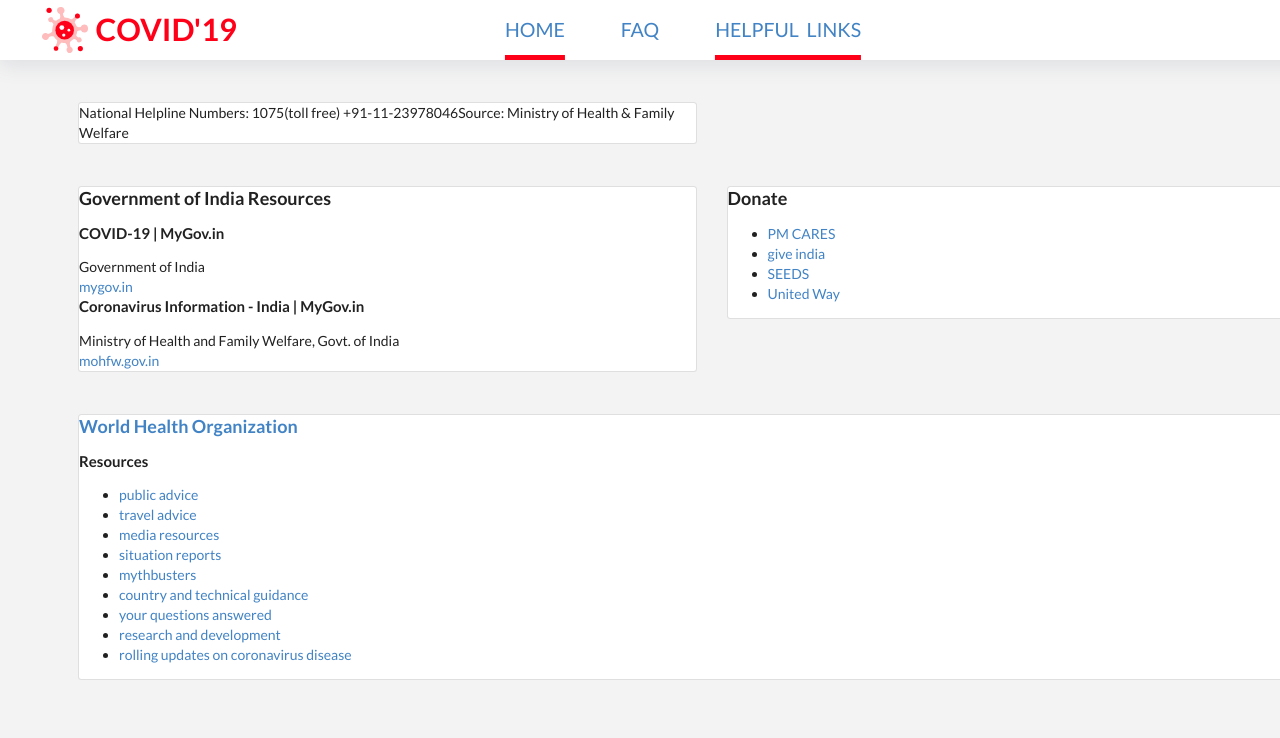
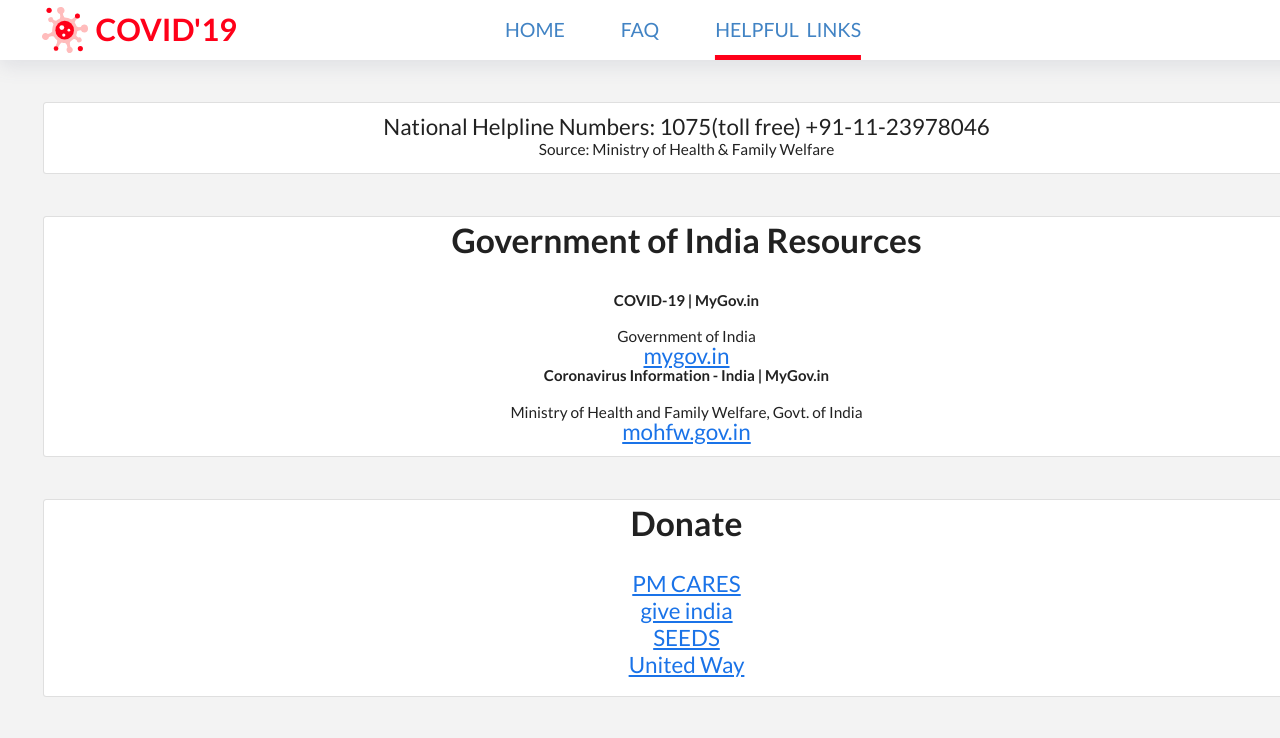
Before and after one commit to shivank4132/COVID, an Angular app in the folder COVID19-Tracker/: page /help-link in a window 1280 px wide. Shown: the top 738 px of the page. Built offline with nearby package versions, Linux system fonts and the light colour scheme; what angular-google-charts would draw is missing.

Commit message:
News api,help-links,auto-refresh done

```diff
--- a/COVID19-Tracker/src/app/app-routing.module.ts
+++ b/COVID19-Tracker/src/app/app-routing.module.ts
@@ -7,7 +7,10 @@ import { HelpLinkComponent } from './components/help-link/help-link.component';
 
 const routes: Routes = [
   {
-    path : '', component : HomeComponent
+    path : '',redirectTo : '/home', pathMatch : 'full'
+  },
+  {
+    path : 'home', component : HomeComponent
   },
   {
     path : 'faqs', component : FaqsComponent
--- a/COVID19-Tracker/src/app/components/faqs/faqs.component.html
+++ b/COVID19-Tracker/src/app/components/faqs/faqs.component.html
@@ -1,5 +1,5 @@
 <div class=" px-4 py-5">
-    <div class="col-md-12">
+    <div  class="col-md-12">
         <div class="card ml-3" *ngFor="let item of data; let i = index;">
             <h3 class="header" [ngClass]="{'close activeTab': currentTab === i, 'open': currentTab !== i}"
                 (click)="changeCurrentTab(i)">
--- a/COVID19-Tracker/src/app/components/help-link/help-link.component.css
+++ b/COVID19-Tracker/src/app/components/help-link/help-link.component.css
@@ -0,0 +1,42 @@
+a {
+    text-decoration: underline;
+    color: #1A73E8;
+    font-size: 1.6rem;
+}
+
+ul {
+    list-style: none;
+    padding-left: 0;
+    margin: 0;
+    width: 100%;
+}
+
+.header {
+    font-size: 2.4rem;
+    margin-bottom: 2rem;
+    line-height: 32px;
+    text-align: center;
+}
+
+.content {
+    margin-top: 0.5rem;
+    margin-bottom: 1rem;
+    font-size: 1.6rem;
+    font-weight: 500;
+    text-align: center;
+}
+
+.info {
+    font-size: 1.1rem;
+    font-weight: 500;
+    width: 100%;
+    display: inline-block;
+}
+
+
+@media (max-width: 768px) {
+    .contact {
+        margin-right: 0 ;
+        padding-right: 0;
+    }
+}
--- a/COVID19-Tracker/src/app/components/help-link/help-link.component.html
+++ b/COVID19-Tracker/src/app/components/help-link/help-link.component.html
@@ -1,22 +1,22 @@
-<div class="row px-4 py-5 ml-5">
-    <div class="col-md-6 mb-5 mr-5">
+<div class="px-4 py-5 ml-2">
+    <div class="col-md-6 col-sm-12 col-lg-12 mb-5 mr-5">
         <div class="card">
-            <div>
+            <div class="content m-3">
                 National Helpline Numbers: <a>1075</a>(toll free) <a>+91-11-23978046</a>
-                <span>Source: Ministry of Health &amp; Family Welfare</span>
+                <span class="info">Source: Ministry of Health &amp; Family Welfare</span>
             </div>
         </div>
     </div>
-    <div class="col-md-6 mb-5">
+    <div class="col-md-6 col-lg-12 col-sm-12 mb-5">
         <div class="card">
-            <h3>
+            <h3 class="header mt-2">
                 Government of India Resources
             </h3>
-            <div >
+            <div class="content">
                 <div>
                     <div>
                         <h4>COVID-19 | MyGov.in</h4>
-                        <span>Government of India</span>
+                        <span class="info">Government of India</span>
                     </div>
                     <a href="https://www.mygov.in/covid-19/?cbps=1">
                          mygov.in
@@ -25,7 +25,7 @@
                 <div >
                     <div>
                         <h4>Coronavirus Information - India | MyGov.in</h4>
-                        <span>Ministry of Health and Family Welfare, Govt. of India</span>
+                        <span class="info">Ministry of Health and Family Welfare, Govt. of India</span>
                     </div>
                     <a href="https://www.mohfw.gov.in/">
                          mohfw.gov.in
@@ -34,25 +34,25 @@
             </div>
         </div>
     </div>
-    <div class="col-md-6 mb-5">
+    <div class="col-md-6 col-lg-12 col-sm-12 mb-5">
         <div class="card">
-            <h3>
+            <h3 class="header mt-2">
                  Donate
             </h3>
-            <div>
-                <ul >
-                    <li>
+            <div class="content">
+                <ul class="mb-2">
+                    <li class="mb-2">
                         <a href="https://www.pmindia.gov.in/en/?query#">PM
                             CARES</a>
                     </li>
-                    <li>
+                    <li class="mb-2">
                         <a  href="https://indiafightscorona.giveindia.org/support-families/">give
                             india</a>
                     </li>
-                    <li>
+                    <li class="mb-2">
                         <a  href="http://www.seedsindia.org/covid19/">SEEDS</a>
                     </li>
-                    <li>
+                    <li class="mb-2">
                         <a href="https://www.unitedwaymumbai.org/fight-covid">United Way</a>
                     </li>
 
@@ -60,48 +60,48 @@
             </div>
         </div>
     </div>
-    <div class="col-md-12">
+    <div class="col-md-12 col-lg-12 col-sm-12">
         <div class="card">
-            <h3>
+            <h3 class="header">
                 <a href="https://www.who.int/emergencies/diseases/novel-coronavirus-2019">
                      World Health Organization
                 </a>
             </h3>
-            <div >
+            <div class="content">
                 <h4>Resources</h4>
                 <ul >
-                    <li>
+                    <li class="mb-2">
                         <a href="https://www.who.int/emergencies/diseases/novel-coronavirus-2019">public
                             advice</a>
                     </li>
-                    <li>
+                    <li class="mb-2">
                         <a href="https://www.who.int/emergencies/diseases/novel-coronavirus-2019/travel-advice">travel
                             advice</a>
                     </li>
-                    <li>
+                    <li class="mb-2">
                         <a href="https://www.who.int/emergencies/diseases/novel-coronavirus-2019/media-resources/press-briefings">media
                             resources</a>
                     </li>
-                    <li>
+                    <li class="mb-2">
                         <a href="https://www.who.int/emergencies/diseases/novel-coronavirus-2019/situation-reports/">situation
                             reports</a>
                     </li>
-                    <li>
+                    <li class="mb-2">
                         <a href="https://www.who.int/emergencies/diseases/novel-coronavirus-2019/advice-for-public/myth-busters">mythbusters</a>
                     </li>
-                    <li>
+                    <li class="mb-2">
                         <a href="https://www.who.int/emergencies/diseases/novel-coronavirus-2019/technical-guidance">country
                             and technical guidance</a>
                     </li>
-                    <li>
+                    <li class="mb-2">
                         <a href="https://www.who.int/news-room/q-a-detail/q-a-coronaviruses">your
                             questions answered</a>
                     </li>
-                    <li>
+                    <li class="mb-2">
                         <a href="https://www.who.int/emergencies/diseases/novel-coronavirus-2019/media-resources/press-briefings">research
                             and development</a>
                     </li>
-                    <li>
+                    <li class="mb-2">
                         <a href="https://www.who.int/emergencies/diseases/novel-coronavirus-2019/events-as-they-happen">rolling
                             updates on coronavirus disease</a>
                     </li>
--- a/COVID19-Tracker/src/app/components/home/home.component.ts
+++ b/COVID19-Tracker/src/app/components/home/home.component.ts
@@ -3,6 +3,7 @@ import { DataService } from '../../services/data.service';
 import { GlobalDataSummary } from '../../models/global-data';
 import { NewsData } from '../../models/global-data';
 import { Observable } from 'rxjs';
+import { Location } from '@angular/common';
 
 
 @Component({
@@ -25,12 +26,13 @@ export class HomeComponent implements OnInit {
 
   pie = 'PieChart'
   geo = 'GeoChart'
-  line = 'LineChart'
-  constructor(private dataService: DataService) { }
+ // line = 'LineChart'
+  constructor(private dataService: DataService, private location: Location) { }
 
 
 
   ngOnInit(): void {
+
 
     this.dataService.getData()
       .subscribe(
@@ -58,6 +60,9 @@ export class HomeComponent implements OnInit {
 
   }
 
+  load(){
+    location.reload();
+  }
 
 
   updateChart(input: HTMLInputElement) {
--- a/COVID19-Tracker/src/app/components/home/news/news.component.html
+++ b/COVID19-Tracker/src/app/components/home/news/news.component.html
@@ -1,5 +1,5 @@
 
-<div class="container">
+<div *ngIf="news" class="container">
     <div class="row px-4 py-4">
         <div class="col-12 col-sm-12 col-md-12 col-lg-12 mb-4">
             <div class="row card">
--- a/COVID19-Tracker/src/app/components/navbar/navbar.component.html
+++ b/COVID19-Tracker/src/app/components/navbar/navbar.component.html
@@ -1,19 +1,19 @@
 
   <meta name="viewport" content="width=device-width, initial-scale=1.0">
   <header class="ml-0">
-    <a class="logo" routerLink="'/'">
+    <a class="logo" routerLink="/home">
       <img src="../assets/images/virus.svg" alt="Virus">
       <span>covid'19</span>
     </a>
     <nav>
       <ul>
-        <li routerLinkActive="active"  class="navlink">
-          <a routerLink="/">Home</a>
+        <li routerLinkActive="active" class="navlink">
+          <a routerLink="/home">Home</a>
         </li>
-        <li routerLinkActive="active"  class="navlink">
+        <li routerLinkActive="active" class="navlink">
           <a routerLink="/faqs">faq</a>
         </li>
-        <li routerLinkActive="active"  class="navlink">
+        <li routerLinkActive="active" class="navlink">
           <a routerLink="/help-link">helpful &nbsp;links</a>
         </li>
       </ul>
--- a/COVID19-Tracker/src/app/services/data.service.ts
+++ b/COVID19-Tracker/src/app/services/data.service.ts
@@ -9,8 +9,8 @@ import { NewsData } from '../models/global-data'
 })
 export class DataService {
 
-  private dataUrl="https://raw.githubusercontent.com/CSSEGISandData/COVID-19/master/csse_covid_19_data/csse_covid_19_daily_reports/04-19-2020.csv";
-  private newsUrl="https://newsapi.org/v2/everything?q=COVID&from=2020-03-20&sortBy=publishedAt&apiKey=c59b8c3a9f6b496d9aeae04241b76937&pageSize=100&language=en";
+  private dataUrl="https://raw.githubusercontent.com/CSSEGISandData/COVID-19/master/csse_covid_19_data/csse_covid_19_daily_reports/04-20-2020.csv";
+  private newsUrl="https://newsapi.org/v2/everything?q=COVID&from=2020-04-01&sortBy=publishedAt&apiKey=c59b8c3a9f6b496d9aeae04241b76937&pageSize=100&language=en";
   constructor(private http : HttpClient) { }
 
   getData(){
```
